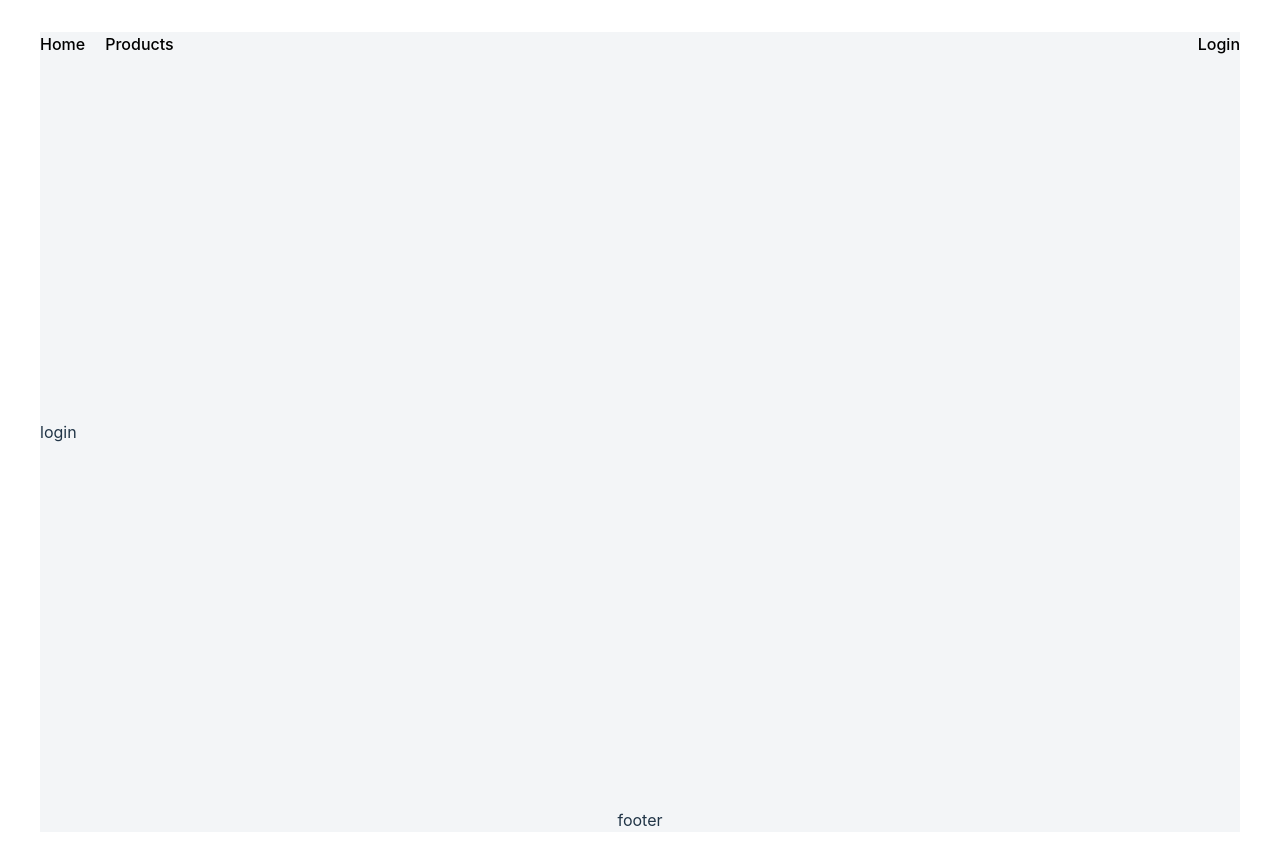
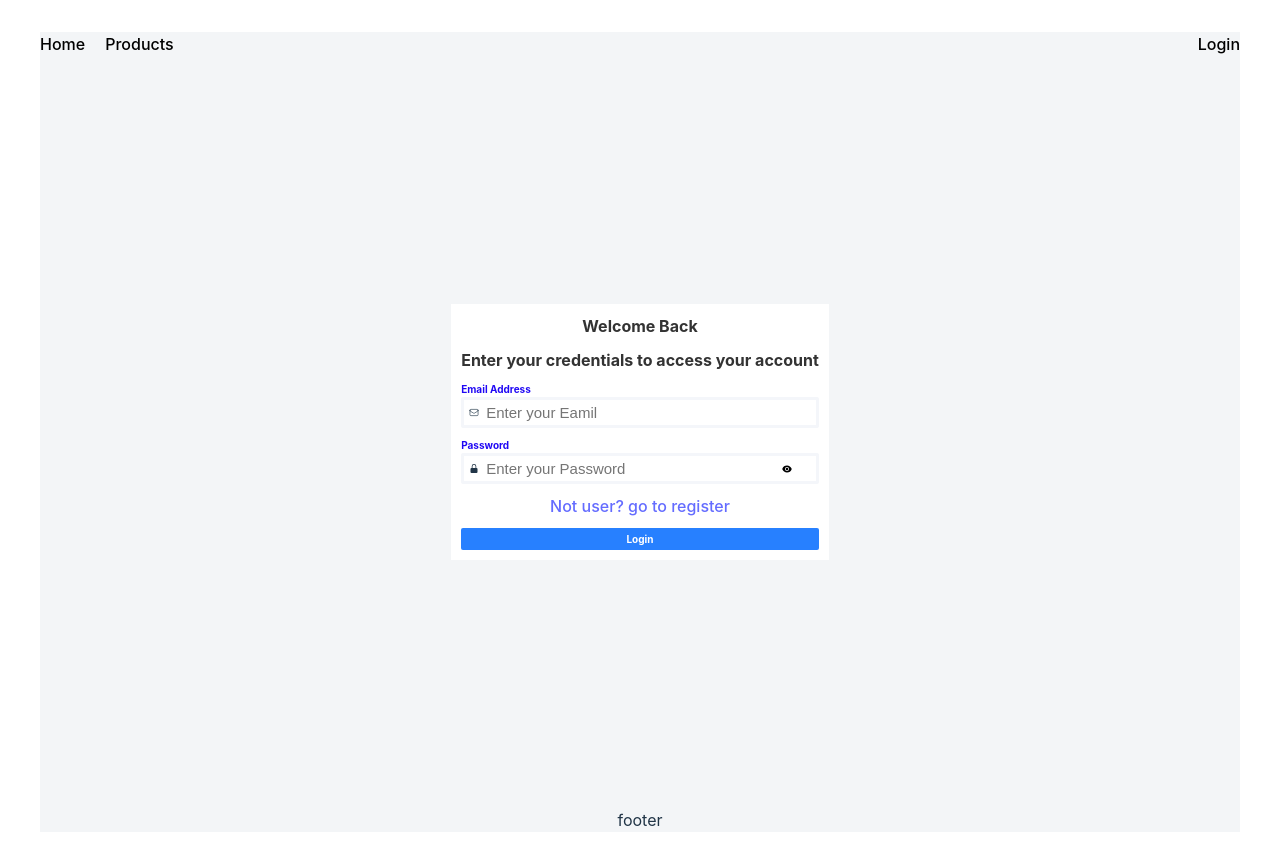
Before and after one commit to mbagher26/youtube-learn, a React (Vite) app: page /login in a window 1280 px wide. Built offline with nearby package versions, Linux system fonts and the light colour scheme.

Commit message:
login.tsx

```diff
--- a/src/pages/login.tsx
+++ b/src/pages/login.tsx
@@ -1,6 +1,86 @@
-const Login = () =>{
+import { FormEvent, useRef, useState } from "react";
+import { Link, useNavigate } from "react-router-dom";
+import Input from "../components/input/input";
+import Button from "../components/button/button";
+import { login } from "../../service/auth";
+
+const Login = () => {
+
+    const navigate = useNavigate();
+    const [errors, setErrores] = useState<{[key:string]: string}>({})
+    const emailRef = useRef<HTMLInputElement>(null)
+    const passwordRef = useRef<HTMLInputElement>(null)
+
+    const handelSubmitForm = (e:FormEvent) =>{
+        e.preventDefault()
+        const Data = {
+            "email": emailRef.current?.value,
+            "password": passwordRef.current?.value
+        }
+        const errors:{[key:string]: string} ={}
+        for(let [key, value] of Object.entries(Data)) {
+            if(!value){
+                errors [key] = `${key} is reguired`
+            }
+        }
+
+        if(Object.keys(errors).length > 0){
+            setErrores(errors)
+            return
+        }else{
+            setErrores({})
+        }
+
+        login(Data).then((res) =>{
+            console.log(res);
+            if(res.status === 200){
+                const data = res.data
+                localStorage.setItem("token", data.token)
+                localStorage.setItem("user", JSON.stringify(data))
+                navigate("/")
+            }
+        })
+    }
     return (
-        <>login</>
+        <div style={{
+            display: "flex",
+            flex: 1,
+            flexDirection: "column",
+            justifyContent: "center",
+            alignItems: "center"
+        }}>
+            <form onSubmit={handelSubmitForm} className="form">
+                <span>Welcome Back</span>
+                <span>Enter your credentials to access your account</span>
+                <Input
+                    ref={emailRef}
+                    placeholder="Enter your Eamil"
+                    label="Email Address"
+                    icon={<svg xmlns="http://www.w3.org/2000/svg" fill="none" viewBox="0 0 24 24" strokeWidth="1.5" stroke="currentColor" >
+                        <path strokeLinecap="round" strokeLinejoin="round" d="M21.75 6.75v10.5a2.25 2.25 0 01-2.25 2.25h-15a2.25 2.25 0 01-2.25-2.25V6.75m19.5 0A2.25 2.25 0 0019.5 4.5h-15a2.25 2.25 0 00-2.25 2.25m19.5 0v.243a2.25 2.25 0 01-1.07 1.916l-7.5 4.615a2.25 2.25 0 01-2.36 0L3.32 8.91a2.25 2.25 0 01-1.07-1.916V6.75" />
+                    </svg>
+                    }
+                    error={errors["email"]}
+                />
+
+                <Input
+
+                    ref={passwordRef}
+                    type="password"
+                    placeholder="Enter your Password"
+                    label="Password"
+                    icon={<svg xmlns="http://www.w3.org/2000/svg" viewBox="0 0 20 20" fill="currentColor" >
+                        <path fillRule="evenodd" d="M10 1a4.5 4.5 0 00-4.5 4.5V9H5a2 2 0 00-2 2v6a2 2 0 002 2h10a2 2 0 002-2v-6a2 2 0 00-2-2h-.5V5.5A4.5 4.5 0 0010 1zm3 8V5.5a3 3 0 10-6 0V9h6z" clipRule="evenodd" />
+                    </svg>
+                    }
+                    error={errors["password"]}
+                />
+                <Link to="/register">Not user? go to  register</Link>
+                <Button onClick={() => { }}>
+                    <span>Login</span>
+                </Button>
+            </form>
+        </div>
     )
 }
 export default Login
```
